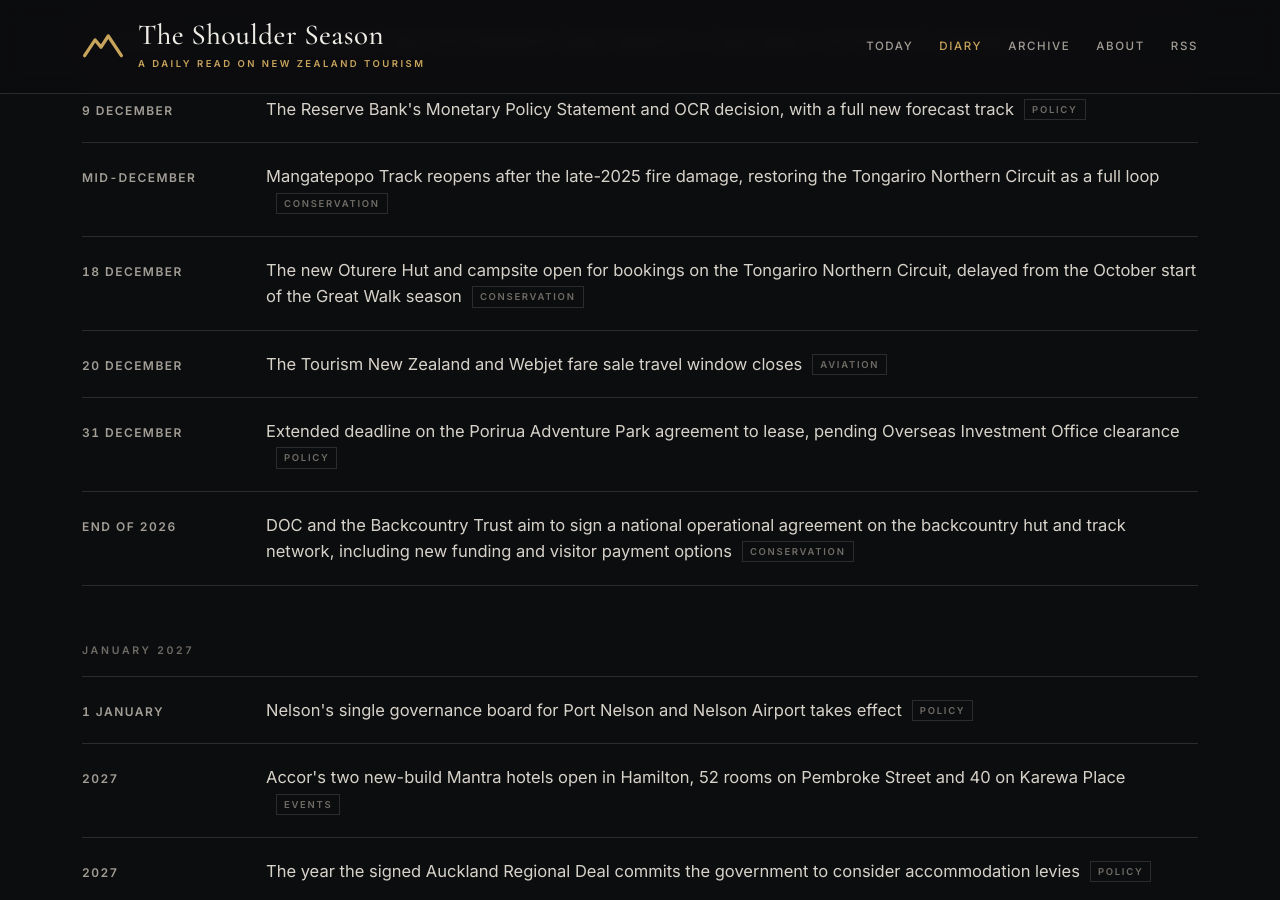
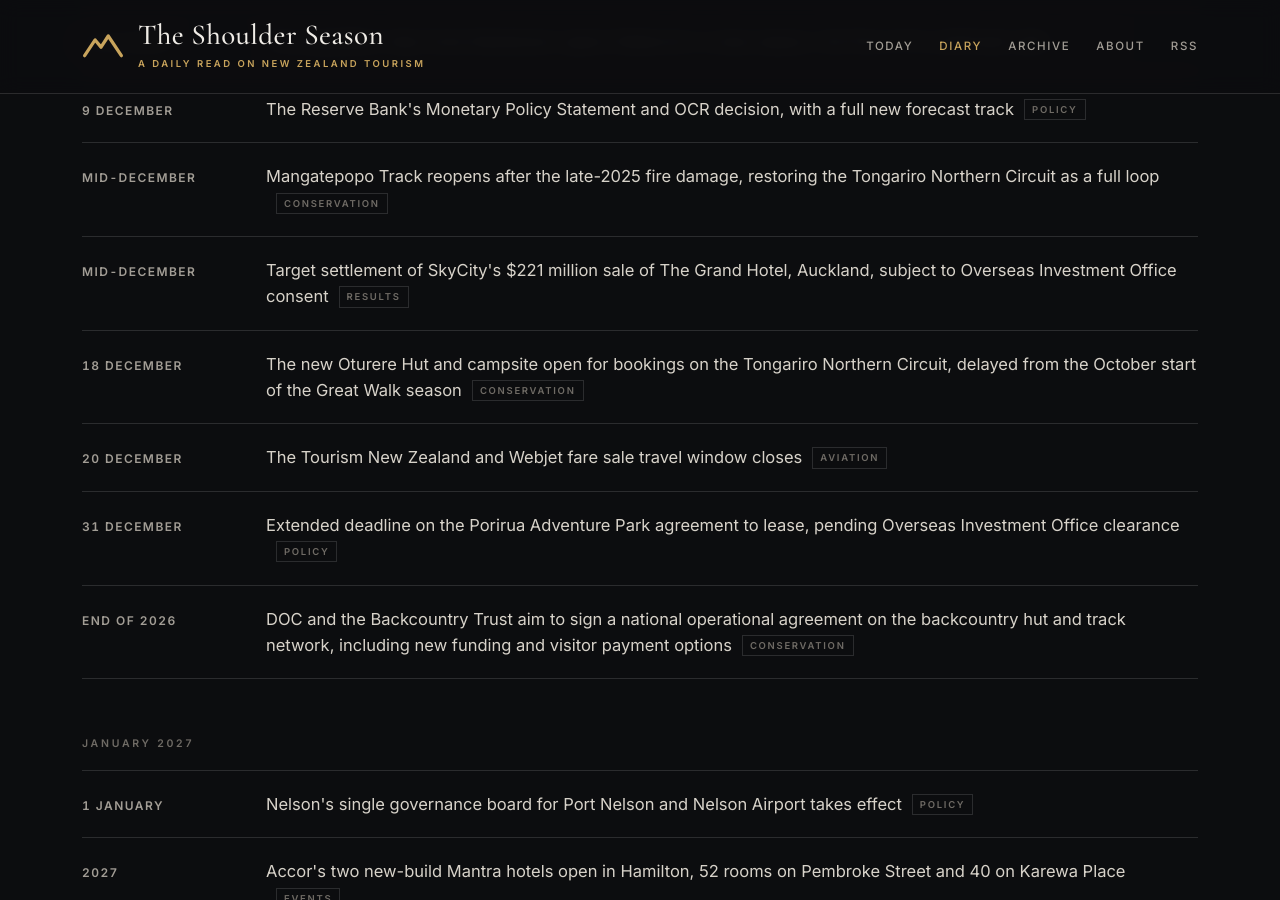
Before and after one commit to CTOverlord/shoulder-season, a Jekyll site: the page built from diary.html, in a window 1280 px wide and 900 px high, scrolled down 3213 px. Built offline with Jekyll 4.4.1, drawn with Linux system fonts in a browser that asks for light colours; some of the changed text lies outside the part shown.

```diff
--- a/_data/diary.yml
+++ b/_data/diary.yml
@@ -753,3 +753,12 @@
 - date: 2026-11-14
   text: Contractors start on the Hahei Beach Short Walk reroute to Mautohe Cathedral Cove
   tag: Conservation
+
+- date: 2026-12-15
+  display: Mid-December
+  text: Target settlement of SkyCity's $221 million sale of The Grand Hotel, Auckland, subject to Overseas Investment Office consent
+  tag: Results
+
+- date: 2027-07-01
+  text: New Customs Border Processing Levy rates take effect; arriving cruise passengers pay $7.20, down from $27.14
+  tag: Policy
```
Also changed, not shown: _posts/2026-10-19-cruise-border-levy-cut-to-7-20.md (added, +78 -0 lines).
